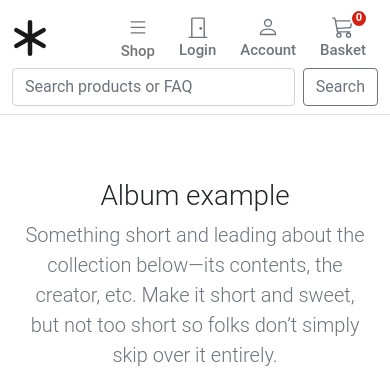
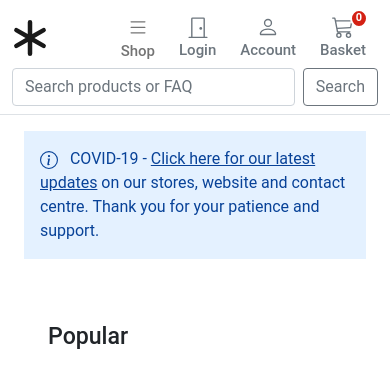
Before and after one commit to anas4488/Ecommerce_Store, a Django app: page / in a window 390 px wide. Shown: the top 372 px of the page. Run offline with Django 3.2, Linux system fonts and the light colour scheme; data comes from the database, SQL or seed files in the repository; both versions use the stored data as it was after the commit.

Commit message:
TwentyEight commit: store/core/css/base.css, templates/store/base.html, core/settings.py, static/basket/, templates/store/home.html

```diff
--- a/templates/store/home.html
+++ b/templates/store/home.html
@@ -1,113 +1,43 @@
-{% extends './base.html' %}
-{% comment %} {% load 'static' %} {% endcomment %}
-{% block 'title' %}BookStore{% endblock %}
-
+{% extends "./base.html" %}
+{% load static %}
+{% block title %}BookStore{% endblock %}
 {% block content %}
-
 <main>
-
-<section class="py-5 text-center container">
-    <div class="row py-lg-5">
-      <div class="col-lg-6 col-md-8 mx-auto">
-        <h1 class="fw-light">Album example</h1>
-        <p class="lead text-muted">Something short and leading about the collection below—its contents, the creator, etc. Make it short and sweet, but not too short so folks don’t simply skip over it entirely.</p>
-        <p>
-          <a href="#" class="btn btn-primary my-2">Main call to action</a>
-          <a href="#" class="btn btn-secondary my-2">Secondary action</a>
-        </p>
-      </div>
+  <div class="container">
+    <div class="alert alert-primary fw600 rounded-0 border-0 py-3" role="alert">
+      <svg xmlns="http://www.w3.org/2000/svg" width="18" height="18" fill="currentColor" class="bi bi-info-circle me-2"
+        viewBox="0 0 16 16">
+        <path d="M8 15A7 7 0 1 1 8 1a7 7 0 0 1 0 14zm0 1A8 8 0 1 0 8 0a8 8 0 0 0 0 16z" />
+        <path
+          d="M8.93 6.588l-2.29.287-.082.38.45.083c.294.07.352.176.288.469l-.738 3.468c-.194.897.105 1.319.808 1.319.545 0 1.178-.252 1.465-.598l.088-.416c-.2.176-.492.246-.686.246-.275 0-.375-.193-.304-.533L8.93 6.588zM9 4.5a1 1 0 1 1-2 0 1 1 0 0 1 2 0z" />
+      </svg>
+      COVID-19 - <u>Click here for our latest updates</u> on our stores, website and contact centre. Thank you for
+      your patience and support.
     </div>
-</section>
-
-  {% comment %} <div class="position-relative overflow-hidden p-3 p-md-5 m-md-3 text-center bg-light">
-    <div class="col-md-5 p-lg-5 mx-auto my-5">
-      <h1 class="display-4 fw-normal">Punny headline</h1>
-      <p class="lead fw-normal">And an even wittier subheading to boot. Jumpstart your marketing efforts with this example based on Apple’s marketing pages.</p>
-      <a class="btn btn-outline-secondary" href="#">Coming soon</a>
-    </div>
-    <div class="product-device shadow-sm d-none d-md-block"></div>
-    <div class="product-device product-device-2 shadow-sm d-none d-md-block"></div>
-  </div> {% endcomment %}
-{% comment %}
-  <div id="myCarousel" class="carousel slide" data-bs-ride="carousel">
-    <div class="carousel-indicators">
-      <button type="button" data-bs-target="#myCarousel" data-bs-slide-to="0" class="" aria-label="Slide 1"></button>
-      <button type="button" data-bs-target="#myCarousel" data-bs-slide-to="1" aria-label="Slide 2" class="active" aria-current="true"></button>
-      <button type="button" data-bs-target="#myCarousel" data-bs-slide-to="2" aria-label="Slide 3" class=""></button>
-    </div>
-    <div class="carousel-inner">
-      <div class="carousel-item">
-        <svg class="bd-placeholder-img" width="100%" height="100%" xmlns="http://www.w3.org/2000/svg" aria-hidden="true" preserveAspectRatio="xMidYMid slice" focusable="false"><rect width="100%" height="100%" fill="#777"></rect></svg>
-
-        <div class="container">
-          <div class="carousel-caption text-start">
-            <h1>Example headline.</h1>
-            <p>Some representative placeholder content for the first slide of the carousel.</p>
-            <p><a class="btn btn-lg btn-primary" href="#">Sign up today</a></p>
+    <div class="container">
+      <div class="row">
+        <div class="album py-5">
+          <div class="pb-3">
+            <h1 class="h3">Popular</h1>
           </div>
-        </div>
-      </div>
-      <div class="carousel-item active">
-        <svg class="bd-placeholder-img" width="100%" height="100%" xmlns="http://www.w3.org/2000/svg" aria-hidden="true" preserveAspectRatio="xMidYMid slice" focusable="false"><rect width="100%" height="100%" fill="#777"></rect></svg>
-
-        <div class="container">
-          <div class="carousel-caption">
-            <h1>Another example headline.</h1>
-            <p>Some representative placeholder content for the second slide of the carousel.</p>
-            <p><a class="btn btn-lg btn-primary" href="#">Learn more</a></p>
-          </div>
-        </div>
-      </div>
-      <div class="carousel-item">
-        <svg class="bd-placeholder-img" width="100%" height="100%" xmlns="http://www.w3.org/2000/svg" aria-hidden="true" preserveAspectRatio="xMidYMid slice" focusable="false"><rect width="100%" height="100%" fill="#777"></rect></svg>
-
-        <div class="container">
-          <div class="carousel-caption text-end">
-            <h1>One more for good measure.</h1>
-            <p>Some representative placeholder content for the third slide of this carousel.</p>
-            <p><a class="btn btn-lg btn-primary" href="#">Browse gallery</a></p>
+          <div class="row row-cols-1 row-cols-sm-2 row-cols-md-5 g-3">
+            {% for product in products %}
+            <div class="col">
+              <div class="card border-0">
+                <img class="img-fluid" alt="Responsive image" src="{{ product.image.url }}">
+                <div class="card-body px-0">
+                  <p class="card-text">
+                    <a class="text-dark text-decoration-none"
+                      href="{{ product.get_absolute_url }}">{{ product.title|slice:":50" }}...</a>
+                  </p>
+                  <div class="fw-bold">£{{product.price}}</div>
+                </div>
+              </div>
+            </div>
+            {% endfor %}
           </div>
         </div>
       </div>
     </div>
-    <button class="carousel-control-prev" type="button" data-bs-target="#myCarousel" data-bs-slide="prev">
-      <span class="carousel-control-prev-icon" aria-hidden="true"></span>
-      <span class="visually-hidden">Previous</span>
-    </button>
-    <button class="carousel-control-next" type="button" data-bs-target="#myCarousel" data-bs-slide="next">
-      <span class="carousel-control-next-icon" aria-hidden="true"></span>
-      <span class="visually-hidden">Next</span>
-    </button>
-  </div> {% endcomment %}
-
-
-  <div class="album py-5 bg-light">
-    <div class="container">
-
-      <div class="row row-cols-1 row-cols-sm-2 row-cols-md-3 g-3">
-
-        {% for product in products %}
-
-        <div class="col">
-          <div class="card shadow-sm">
-            <img class="img-fluid" alt="Responsive image" src="{{product.image.url}}">
-            <div class="card-body">
-              <p class="card-text">
-                <a class="text-dark text-decoration-none" href="{{product.get_absolute_url}}">{{product.title}}</a>
-              </p>
-              <div class="d-flex justify-content-between align-items-center">
-                <small class="text-muted">9 mins</small>
-              </div>
-            </div>
-          </div>
-        </div>
-
-        {% endfor %}
-
-      </div>
-    </div>
-  </div>
-
 </main>
-
-{% endblock content %}
+{% endblock %}
```
Also changed, not shown: db.sqlite3.
